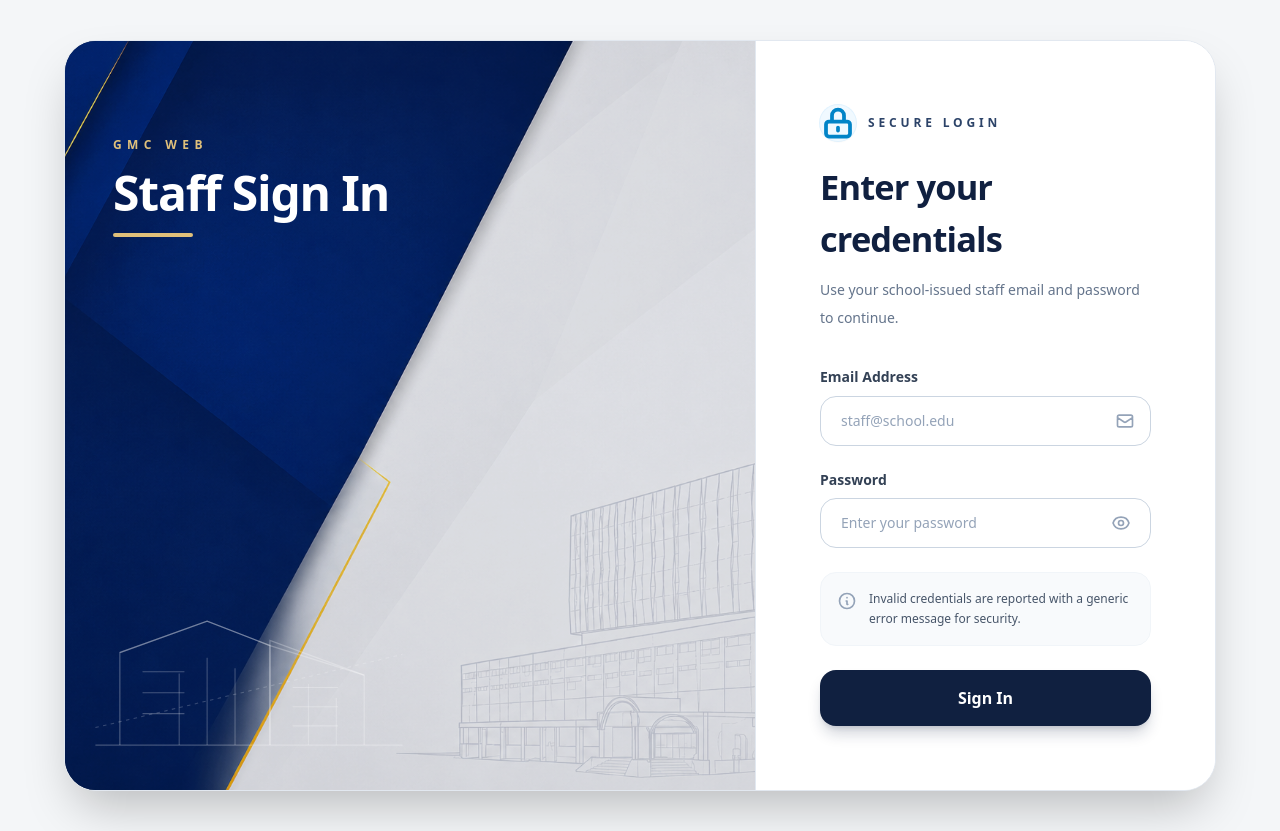
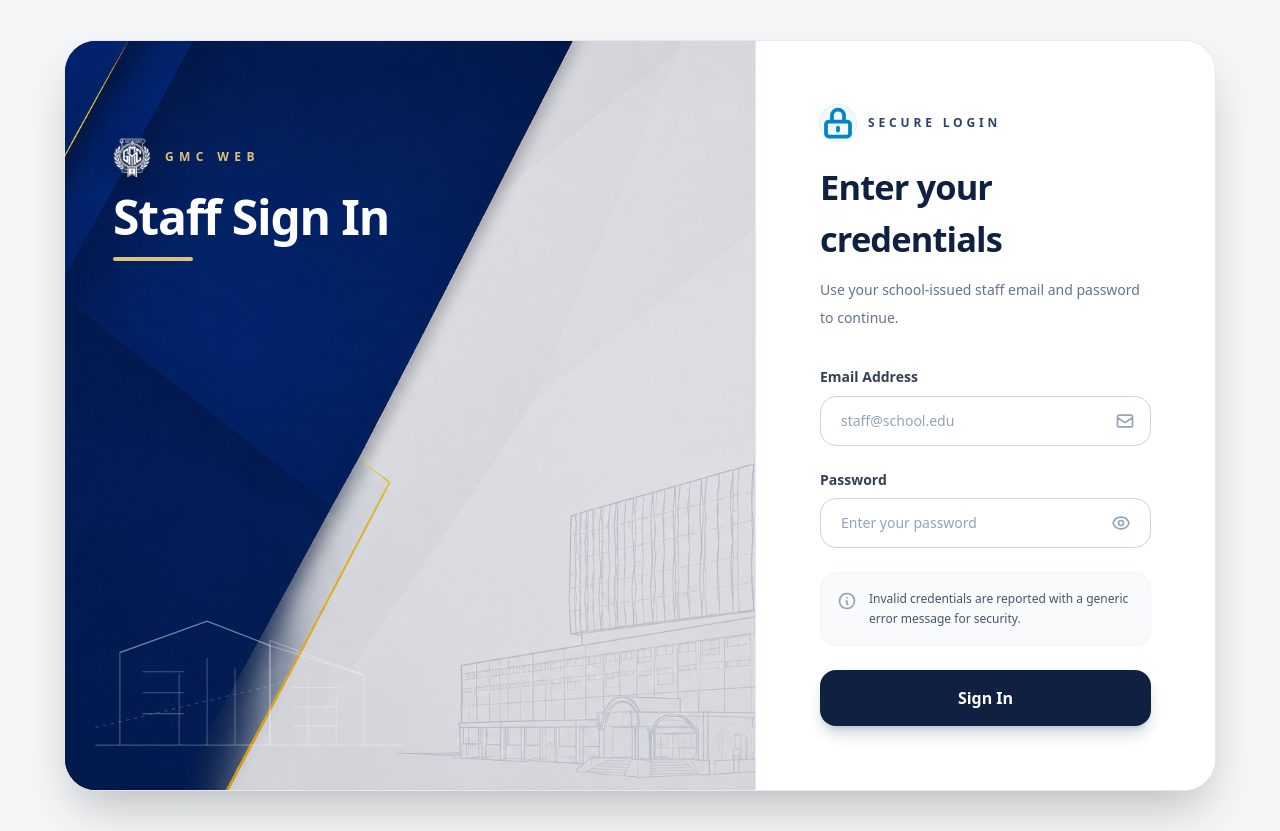
Before and after one commit to azure-cj/gmc-web-nufv, a Next.js app: page /staff/login in a window 1280 px wide. Built offline with nearby package versions, Linux system fonts and the light colour scheme; no server answers.

Commit message:
Replace staff branding with GMC logo

```diff
--- a/src/app/(auth)/staff/login/page.tsx
+++ b/src/app/(auth)/staff/login/page.tsx
@@ -1,5 +1,6 @@
 import { redirect } from "next/navigation";
 import { cookies } from "next/headers";
+import Image from "next/image";
 import { prisma } from "@/lib/prisma";
 import { loadValidatedStaffSession } from "@/lib/staff-session";
 import StaffLoginForm from "@/components/staff/staff-login-form";
@@ -40,9 +41,19 @@ export default async function StaffLoginPage({
 
             <div className="relative z-10 flex h-full min-h-[560px] flex-col">
               <div className="mt-8 max-w-md">
-                <p className="text-xs font-bold uppercase tracking-[0.45em] text-[#E0C07A]">
-                  GMC WEB
-                </p>
+                <div className="flex items-center gap-3">
+                  <Image
+                    src="/images/brand/gmclogo.png"
+                    alt="GMC logo"
+                    width={42}
+                    height={42}
+                    className="h-10 w-10 object-contain drop-shadow-[0_4px_10px_rgba(0,0,0,0.35)]"
+                    priority
+                  />
+                  <p className="text-xs font-bold uppercase tracking-[0.45em] text-[#E0C07A]">
+                    GMC WEB
+                  </p>
+                </div>
                 <h1 className="mt-4 text-4xl font-extrabold tracking-tight text-white sm:text-5xl">
                   Staff Sign In
                 </h1>
--- a/src/components/staff/staff-navbar.tsx
+++ b/src/components/staff/staff-navbar.tsx
@@ -1,5 +1,6 @@
 "use client";
 
+import Image from "next/image";
 import Link from "next/link";
 import { formatStaffRoleLabel } from "@/lib/gmc-request";
 
@@ -25,14 +26,16 @@ export default function StaffNavbar({ staffUser }: StaffNavbarProps) {
       <div className="flex items-center gap-4 min-w-0">
         <Link
           href="/staff"
-          className="flex items-center gap-3 shrink-0 rounded-lg p-1 transition focus:outline-none focus:ring-2 focus:ring-[#3B8FF3]"
+          className="flex items-center gap-3 shrink-0 rounded-lg p-1 transition focus:outline-none focus:ring-2 focus:ring-[#E0C07A]"
         >
-          <div className="flex h-9 w-9 items-center justify-center rounded-xl bg-gradient-to-br from-[#3B8FF3] to-[#2563EB] text-white font-bold shadow-sm">
-            <svg className="h-5 w-5" viewBox="0 0 24 24" fill="none" stroke="currentColor" strokeWidth="2">
-              <path strokeLinecap="round" strokeLinejoin="round" d="M12 14l9-5-9-5-9 5 9 5z" />
-              <path strokeLinecap="round" strokeLinejoin="round" d="M12 14l6.16-3.422a12.083 12.083 0 01.665 6.479A11.952 11.952 0 0112 20.055a11.952 11.952 0 01-6.824-2.998 12.078 12.078 0 01.665-6.479L12 14z" />
-            </svg>
-          </div>
+          <Image
+            src="/images/brand/gmclogo.png"
+            alt="GMC logo"
+            width={36}
+            height={36}
+            className="h-9 w-9 object-contain drop-shadow-[0_2px_4px_rgba(0,0,0,0.35)]"
+            priority
+          />
           <div>
             <h1 className="text-base font-bold tracking-tight text-white leading-tight">
               GMC Web
```
Also changed, not shown: public/images/brand/gmclogo.png (added).
